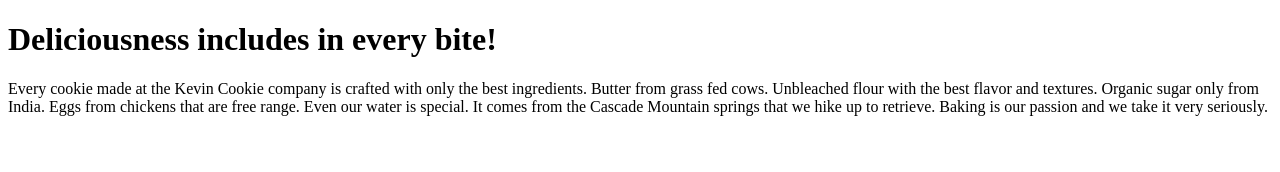
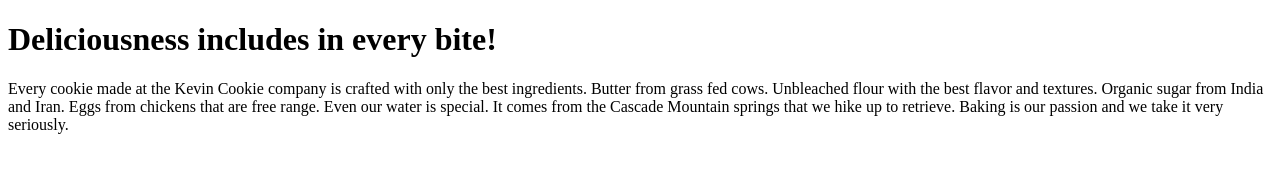
Before and after one commit to miths05/Kevin, a plain HTML site: page index.htm in a window 1280 px wide. Drawn offline with Linux system fonts and the light colour scheme.

Commit message:
Update index.htm

```diff
--- a/index.htm
+++ b/index.htm
@@ -3,7 +3,7 @@
 <body>
 
 <h1>Deliciousness includes in every bite!</h1>
-<p>Every cookie made at the Kevin Cookie company is crafted with only the best ingredients. Butter from grass fed cows. Unbleached flour with the best flavor and textures. Organic sugar only from India. Eggs from chickens that are free range. Even our water is special. It comes from the Cascade Mountain springs that we hike up to retrieve. Baking is our passion and we take it very seriously.</p>
+<p>Every cookie made at the Kevin Cookie company is crafted with only the best ingredients. Butter from grass fed cows. Unbleached flour with the best flavor and textures. Organic sugar from India and Iran. Eggs from chickens that are free range. Even our water is special. It comes from the Cascade Mountain springs that we hike up to retrieve. Baking is our passion and we take it very seriously.</p>
 
 </body>
 </html>
```
